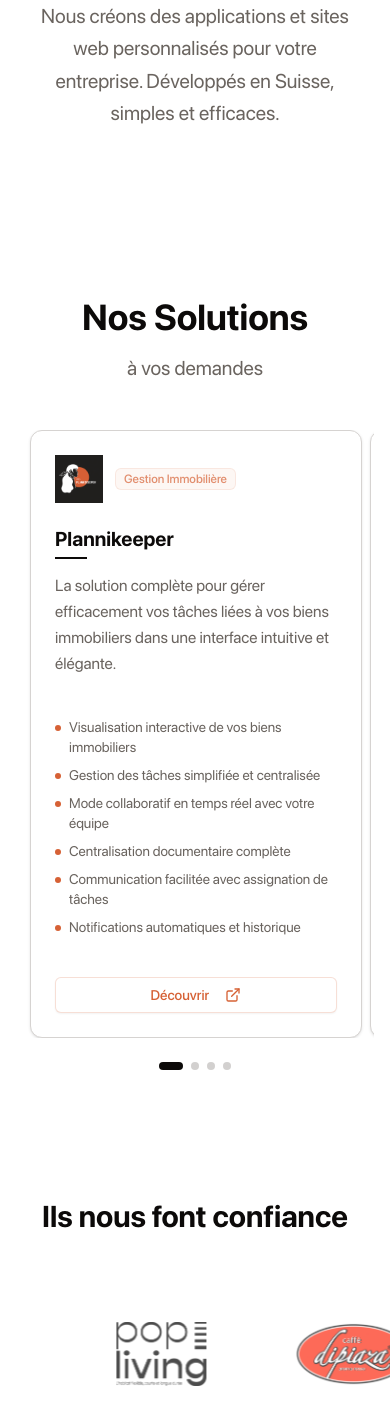
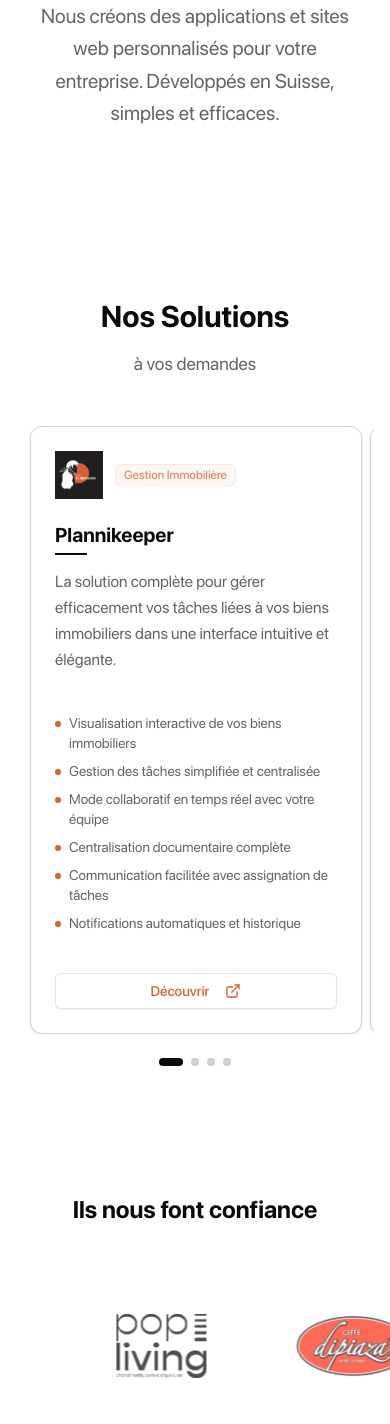
Before and after one commit to Guillaumeperrottet/webbing, a Next.js app: page / in a window 390 px wide. Shown: the part 643-2067 px from the top of the page. Built offline with nearby package versions, Linux system fonts and the light colour scheme.

Commit message:
titre plus petit avec trait

```diff
--- a/src/app/applications/page.tsx
+++ b/src/app/applications/page.tsx
@@ -130,6 +130,7 @@ export default function ApplicationsPage() {
               <span className="text-primary font-display">notre expertise</span>
             </>
           }
+          showSeparator={true}
         />
       </div>
 
@@ -138,7 +139,7 @@ export default function ApplicationsPage() {
         <Container className="relative">
           {/* Titre centré */}
           <div className="text-center mb-8">
-            <h2 className="text-2xl font-bold text-foreground font-display">
+            <h2 className="text-2xl md:text-3xl font-bold text-foreground font-display">
               Découvrez nos réalisations
             </h2>
           </div>
@@ -452,16 +453,16 @@ export default function ApplicationsPage() {
             className="text-center py-12"
           >
             <blockquote className="space-y-4">
-              <p className="text-3xl md:text-4xl font-bold text-foreground italic">
+              <p className="text-2xl md:text-4xl font-bold text-foreground italic">
                 &ldquo;La meilleure façon de prédire l&apos;avenir,
                 <br />
                 c&apos;est de le créer.&rdquo;
               </p>
-              <footer className="text-lg text-muted-foreground">
+              <footer className="text-base md:text-lg text-muted-foreground">
                 — Peter Drucker
               </footer>
             </blockquote>
-            <p className="mt-8 text-lg text-muted-foreground max-w-2xl mx-auto">
+            <p className="mt-8 text-base md:text-lg text-muted-foreground max-w-2xl mx-auto">
               Votre idée mérite d&apos;exister. Nous sommes là pour la
               transformer en réalité.
             </p>
--- a/src/app/page.tsx
+++ b/src/app/page.tsx
@@ -169,10 +169,10 @@ export default function HomePage() {
       <Section className="pt-10">
         <Container>
           <div className="text-center mb-12">
-            <h2 className="text-4xl font-bold text-foreground mb-4 font-display">
+            <h2 className="text-3xl md:text-4xl font-bold text-foreground mb-4 font-display">
               Nos Solutions
             </h2>
-            <p className="text-xl text-muted-foreground max-w-2xl mx-auto font-body">
+            <p className="text-lg md:text-xl text-muted-foreground max-w-2xl mx-auto font-body">
               à vos demandes
             </p>
           </div>
@@ -269,7 +269,7 @@ export default function HomePage() {
         {/* Retiré variant="muted" pour fond blanc */}
         <Container>
           <motion.h3
-            className="text-center text-3xl font-bold text-foreground mb-8"
+            className="text-center text-2xl md:text-3xl font-bold text-foreground mb-8"
             initial={{ opacity: 0, y: 20 }}
             whileInView={{ opacity: 1, y: 0 }}
             transition={{ duration: 0.6 }}
@@ -467,7 +467,7 @@ export default function HomePage() {
               transition={{ duration: 0.6 }}
               viewport={{ once: true }}
             >
-              <h2 className="text-3xl md:text-5xl font-bold text-foreground mb-4 font-display">
+              <h2 className="text-3xl md:text-4xl font-bold text-foreground mb-4 font-display">
                 Pourquoi choisir Webbing ?
               </h2>
               <div className="w-20 h-1 bg-primary mx-auto mt-6 rounded-full"></div>
--- a/src/components/ui/webbing-ui.tsx
+++ b/src/components/ui/webbing-ui.tsx
@@ -312,6 +312,7 @@ interface HeroProps {
     label: string;
     href: string;
   };
+  showSeparator?: boolean;
   className?: string;
 }
 
@@ -321,6 +322,7 @@ export function Hero({
   description,
   primaryAction,
   secondaryAction,
+  showSeparator = false,
   className,
 }: HeroProps) {
   return (
@@ -341,6 +343,10 @@ export function Hero({
               <h1 className="text-5xl md:text-6xl font-bold text-foreground mb-6 leading-tight font-display">
                 {title}
               </h1>
+            )}
+
+            {showSeparator && (
+              <div className="w-20 h-1 bg-primary mx-auto mb-6 rounded-full"></div>
             )}
 
             {description && (
```
